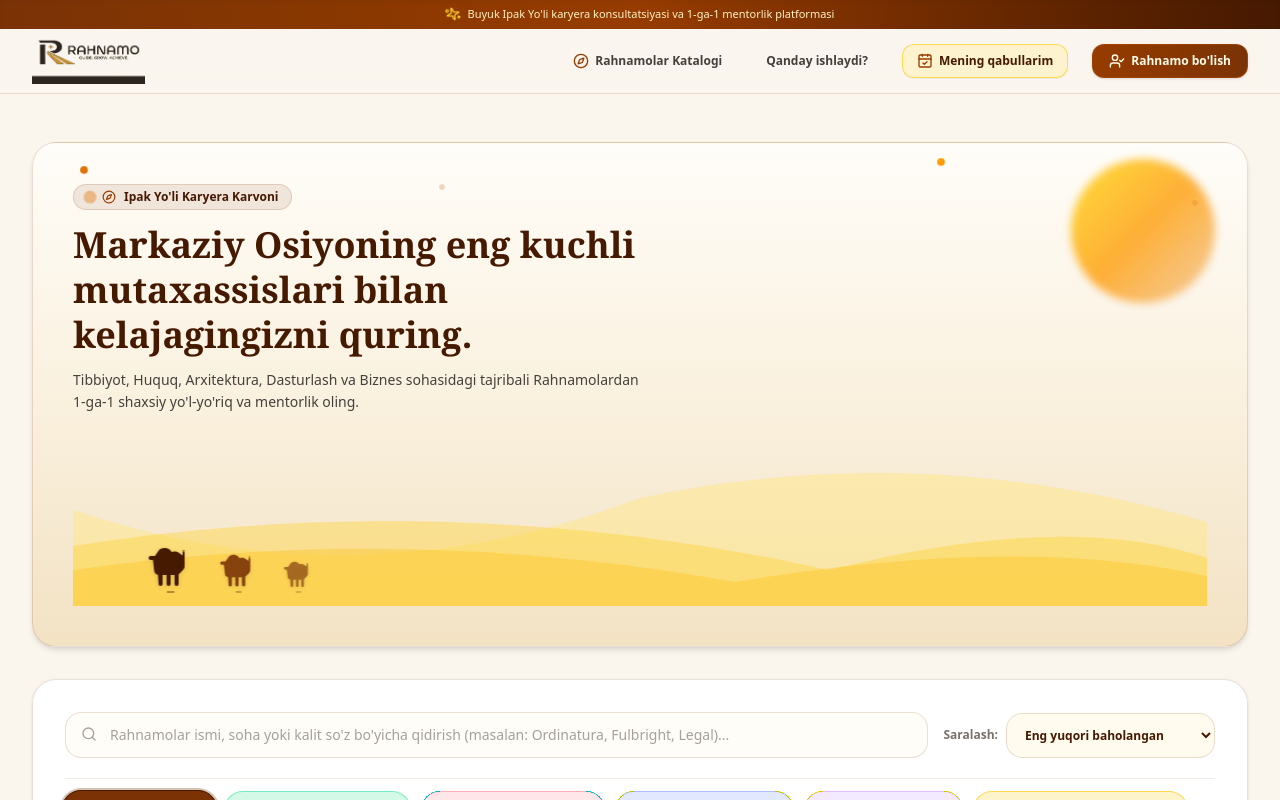
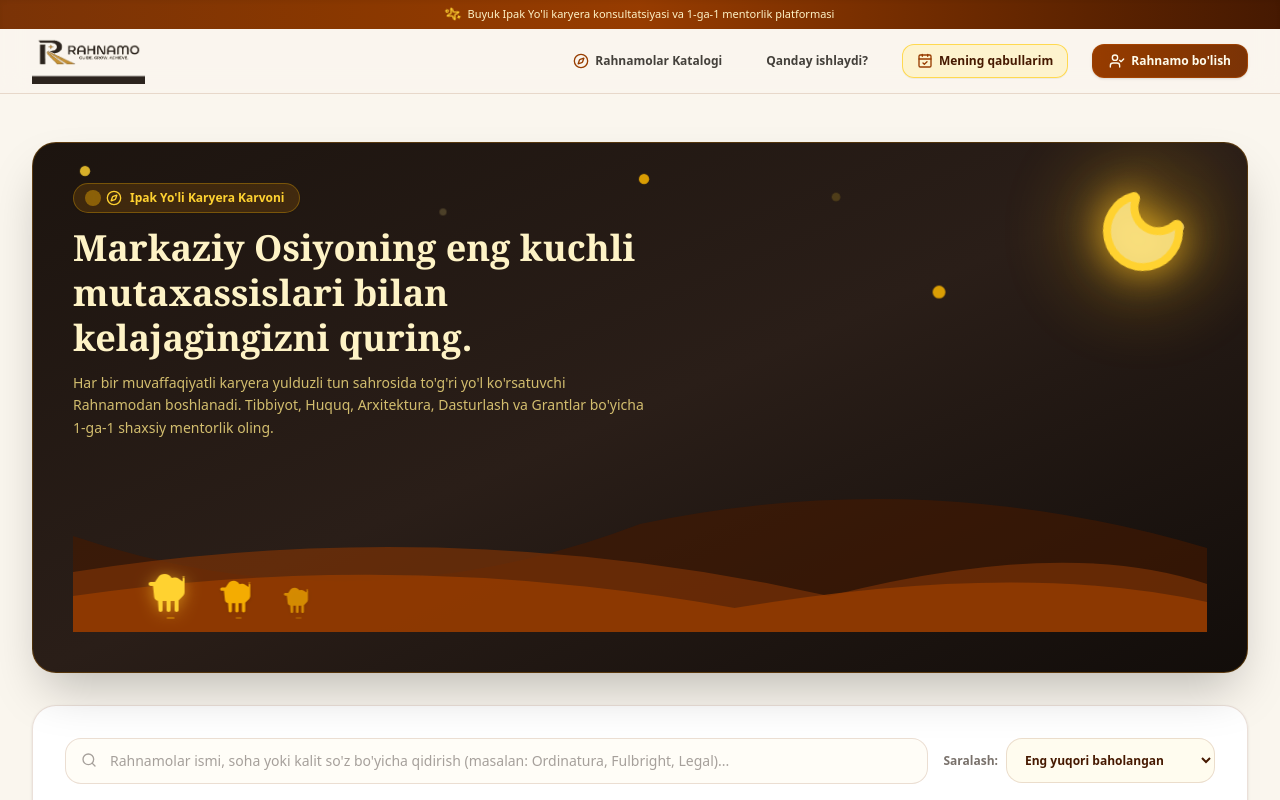
Before and after one commit to diyorislomov/rahnamo, a Next.js app: page / in a window 1280 px wide. Shown: the top 800 px of the page. Built offline with nearby package versions, Linux system fonts and the light colour scheme.

Commit message:
feat: convert Hero section to Silk Road desert night sky with glowing crescent moon, twinkling stars, and golden night caravan silhouettes

```diff
--- a/src/components/DesertCaravan.tsx
+++ b/src/components/DesertCaravan.tsx
@@ -1,83 +1,96 @@
 'use client';
 
-import { Sparkles, Compass } from 'lucide-react';
+import { Compass, Moon, Sparkles, Star } from 'lucide-react';
 import { CamelIcon } from '@/components/Icons';
 
 export default function DesertCaravan() {
   return (
-    <div className="relative w-full overflow-hidden rounded-3xl bg-gradient-to-b from-[#FFFDF9] via-[#FAF1DF] to-[#F3E2C4] border border-amber-900/15 shadow-md p-6 sm:p-10 my-6 select-none group">
-      {/* Glowing Warm Desert Sun */}
-      <div className="absolute top-4 right-8 w-24 h-24 sm:w-36 sm:h-36 rounded-full bg-gradient-to-br from-amber-300 via-amber-500 to-amber-600/40 opacity-80 blur-xs animate-pulse" />
+    <div className="relative w-full overflow-hidden rounded-3xl bg-gradient-to-br from-[#1C140F] via-[#2A1E18] to-[#120D0A] border border-amber-500/25 shadow-2xl p-6 sm:p-10 my-6 text-amber-50 group selection:bg-amber-500/30">
 
-      {/* Twinkling Desert Stars Overlay */}
-      <div className="absolute inset-0 overflow-hidden pointer-events-none">
-        <div className="absolute top-6 left-12 w-1.5 h-1.5 rounded-full bg-amber-600 animate-twinkle-fast" />
-        <div className="absolute top-10 left-1/3 w-2 h-2 rounded-full bg-amber-700 animate-twinkle-slow" />
-        <div className="absolute top-4 right-1/4 w-1.5 h-1.5 rounded-full bg-amber-500 animate-twinkle-fast" />
-        <div className="absolute top-14 right-12 w-2 h-2 rounded-full bg-amber-600 animate-twinkle-slow" />
+      {/* 🌙 Glowing Crescent Moon in Desert Night Sky */}
+      <div className="absolute top-4 right-8 w-24 h-24 sm:w-36 sm:h-36 flex items-center justify-center pointer-events-none">
+        {/* Ambient Moon Glow */}
+        <div className="absolute inset-0 bg-amber-400/25 rounded-full blur-2xl animate-pulse" />
+
+        {/* Crescent Moon Icon */}
+        <div className="relative z-10 text-amber-300 transform -rotate-12 drop-shadow-[0_0_20px_rgba(251,191,36,0.9)]">
+          <Moon className="w-16 h-16 sm:w-24 sm:h-24 fill-amber-200/90 text-amber-300" />
+        </div>
       </div>
 
+      {/* ✨ Twinkling Desert Stars Overlay Across the Entire Sky */}
+      <div className="absolute inset-0 overflow-hidden pointer-events-none opacity-85">
+        <div className="absolute top-6 left-12 w-2 h-2 rounded-full bg-amber-300 animate-twinkle-fast" />
+        <div className="absolute top-16 left-1/3 w-2.5 h-2.5 rounded-full bg-amber-200 animate-twinkle-slow" />
+        <div className="absolute top-8 left-1/2 w-2 h-2 rounded-full bg-amber-400 animate-twinkle-fast" />
+        <div className="absolute top-12 right-1/3 w-3 h-3 rounded-full bg-amber-300 animate-twinkle-slow" />
+        <div className="absolute top-20 right-16 w-2 h-2 rounded-full bg-amber-200 animate-twinkle-fast" />
+        <div className="absolute top-28 left-16 w-1.5 h-1.5 rounded-full bg-amber-300 animate-twinkle-slow" />
+        <div className="absolute top-36 right-1/4 w-2.5 h-2.5 rounded-full bg-amber-400 animate-twinkle-fast" />
+      </div>
+
+      {/* Hero Copy Content */}
       <div className="relative z-10 max-w-xl">
-        <div className="inline-flex items-center gap-2 px-3 py-1 rounded-full bg-amber-900/10 border border-amber-900/15 text-amber-950 text-xs font-bold mb-3 backdrop-blur-xs">
-          <span className="w-2 h-2 rounded-full bg-amber-600 animate-ping" />
-          <Compass className="w-3.5 h-3.5 text-amber-800" />
+        <div className="inline-flex items-center gap-2 px-3.5 py-1.5 rounded-full bg-amber-500/15 border border-amber-400/30 text-amber-300 text-xs font-extrabold mb-3 backdrop-blur-md shadow-xs">
+          <span className="w-2.5 h-2.5 rounded-full bg-amber-400 animate-ping" />
+          <Compass className="w-4 h-4 text-amber-300" />
           <span>Ipak Yo'li Karyera Karvoni</span>
         </div>
 
-        <h1 className="font-serif font-extrabold text-2xl sm:text-4xl text-amber-950 leading-tight">
+        <h1 className="font-serif font-black text-2xl sm:text-4xl text-amber-100 leading-tight">
           Markaziy Osiyoning eng kuchli mutaxassislari bilan kelajagingizni quring.
         </h1>
 
-        <p className="text-xs sm:text-sm text-stone-700 mt-3 leading-relaxed">
-          Tibbiyot, Huquq, Arxitektura, Dasturlash va Biznes sohasidagi tajribali Rahnamolardan 1-ga-1 shaxsiy yo'l-yo'riq va mentorlik oling.
+        <p className="text-xs sm:text-sm text-amber-200/80 mt-3 leading-relaxed font-sans">
+          Har bir muvaffaqiyatli karyera yulduzli tun sahrosida to'g'ri yo'l ko'rsatuvchi Rahnamodan boshlanadi. Tibbiyot, Huquq, Arxitektura, Dasturlash va Grantlar bo'yicha 1-ga-1 shaxsiy mentorlik oling.
         </p>
       </div>
 
-      {/* Animated 3-Layer Sand Dunes + Walking Camel Caravan */}
+      {/* Animated 3-Layer Night Sand Dunes + Walking Camel Caravan */}
       <div className="relative mt-8 sm:mt-12 h-24 sm:h-36 w-full">
-        {/* Dune Layer 1 (Far) */}
+        {/* Dune Layer 1 (Far - Dark Amber) */}
         <svg
-          className="absolute bottom-0 left-0 w-full h-full text-amber-200/50"
+          className="absolute bottom-0 left-0 w-full h-full text-amber-950/60"
           viewBox="0 0 1200 120"
           preserveAspectRatio="none"
         >
           <path fill="currentColor" d="M0,40 Q300,120 600,30 Q900,-20 1200,50 L1200,120 L0,120 Z" />
         </svg>
 
-        {/* Dune Layer 2 (Mid) */}
+        {/* Dune Layer 2 (Mid - Golden Ochre) */}
         <svg
-          className="absolute bottom-0 left-0 w-full h-full text-amber-300/40"
+          className="absolute bottom-0 left-0 w-full h-full text-amber-900/70"
           viewBox="0 0 1200 120"
           preserveAspectRatio="none"
         >
           <path fill="currentColor" d="M0,70 Q400,20 800,90 Q1050,40 1200,80 L1200,120 L0,120 Z" />
         </svg>
 
-        {/* Dune Layer 3 (Foreground) */}
+        {/* Dune Layer 3 (Foreground - Warm Ochre) */}
         <svg
-          className="absolute bottom-0 left-0 w-full h-full text-amber-400/30"
+          className="absolute bottom-0 left-0 w-full h-full text-amber-800/80"
           viewBox="0 0 1200 120"
           preserveAspectRatio="none"
         >
           <path fill="currentColor" d="M0,90 Q350,50 700,100 Q1000,60 1200,95 L1200,120 L0,120 Z" />
         </svg>
 
-        {/* Walking Camel Caravan Silhouette */}
+        {/* Walking Camel Caravan Silhouette in Night Glow */}
         <div className="absolute bottom-3 left-6 sm:left-16 flex items-end gap-3 sm:gap-6 animate-caravan">
           {/* Lead Camel */}
           <div className="flex flex-col items-center animate-camel-bob">
-            <CamelIcon className="w-9 h-9 sm:w-12 sm:h-12 text-amber-950 fill-current drop-shadow-sm" />
-            <span className="w-2 h-0.5 bg-amber-950/40 rounded-full mt-0.5" />
+            <CamelIcon className="w-9 h-9 sm:w-12 sm:h-12 text-amber-300 fill-current drop-shadow-[0_2px_8px_rgba(251,191,36,0.6)]" />
+            <span className="w-2 h-0.5 bg-amber-400/40 rounded-full mt-0.5" />
           </div>
           {/* Camel 2 */}
           <div className="flex flex-col items-center animate-camel-bob [animation-delay:0.4s]">
-            <CamelIcon className="w-8 h-8 sm:w-10 sm:h-10 text-amber-900 fill-current drop-shadow-sm opacity-90" />
-            <span className="w-1.5 h-0.5 bg-amber-950/30 rounded-full mt-0.5" />
+            <CamelIcon className="w-8 h-8 sm:w-10 sm:h-10 text-amber-400 fill-current drop-shadow-sm opacity-90" />
+            <span className="w-1.5 h-0.5 bg-amber-400/30 rounded-full mt-0.5" />
           </div>
           {/* Camel 3 */}
           <div className="flex flex-col items-center animate-camel-bob [animation-delay:0.8s]">
-            <CamelIcon className="w-6 h-6 sm:w-8 sm:h-8 text-amber-900/80 fill-current drop-shadow-sm opacity-80" />
-            <span className="w-1.5 h-0.5 bg-amber-950/20 rounded-full mt-0.5" />
+            <CamelIcon className="w-6 h-6 sm:w-8 sm:h-8 text-amber-400/80 fill-current drop-shadow-sm opacity-80" />
+            <span className="w-1.5 h-0.5 bg-amber-400/20 rounded-full mt-0.5" />
           </div>
         </div>
       </div>
```
